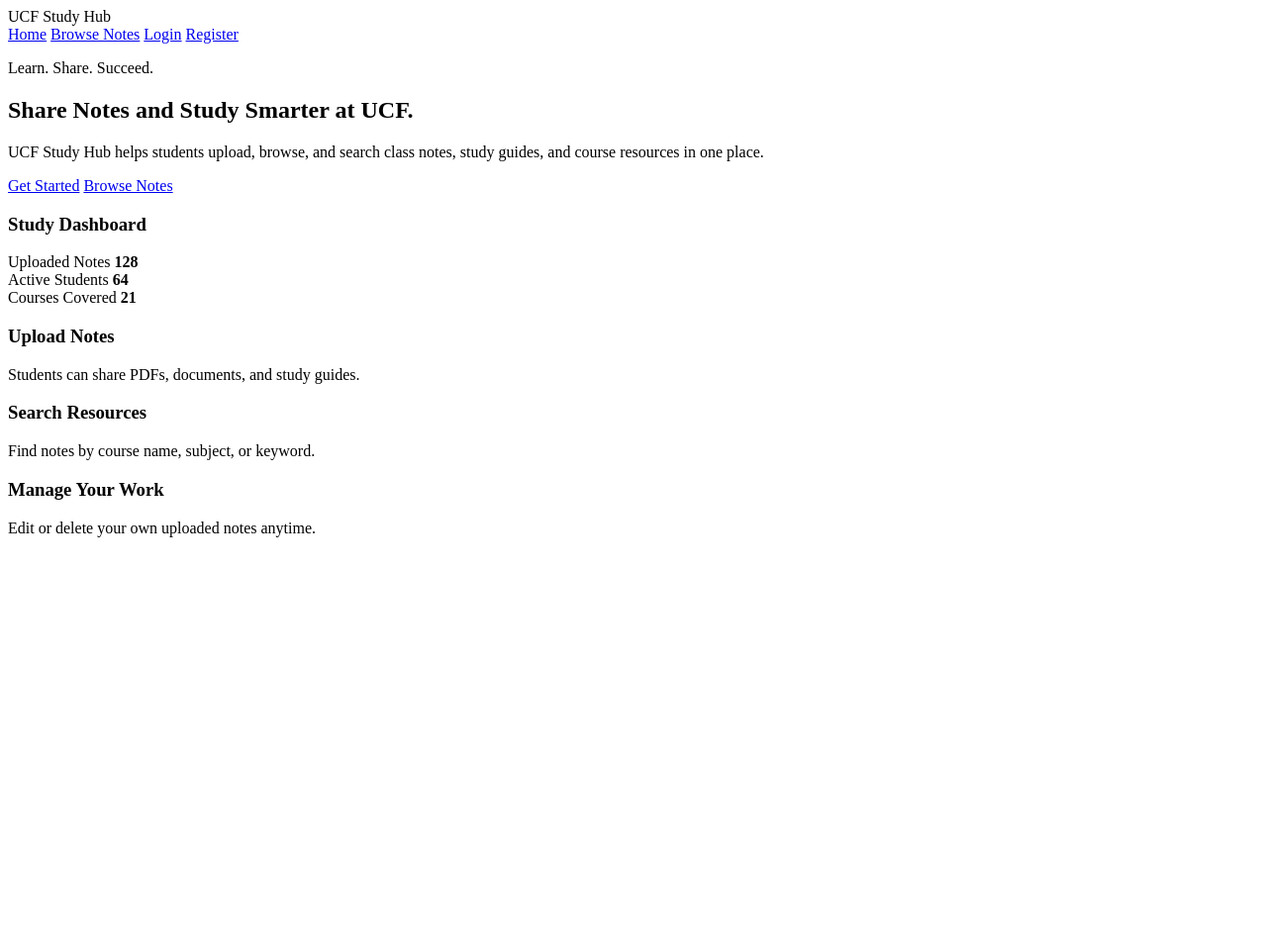
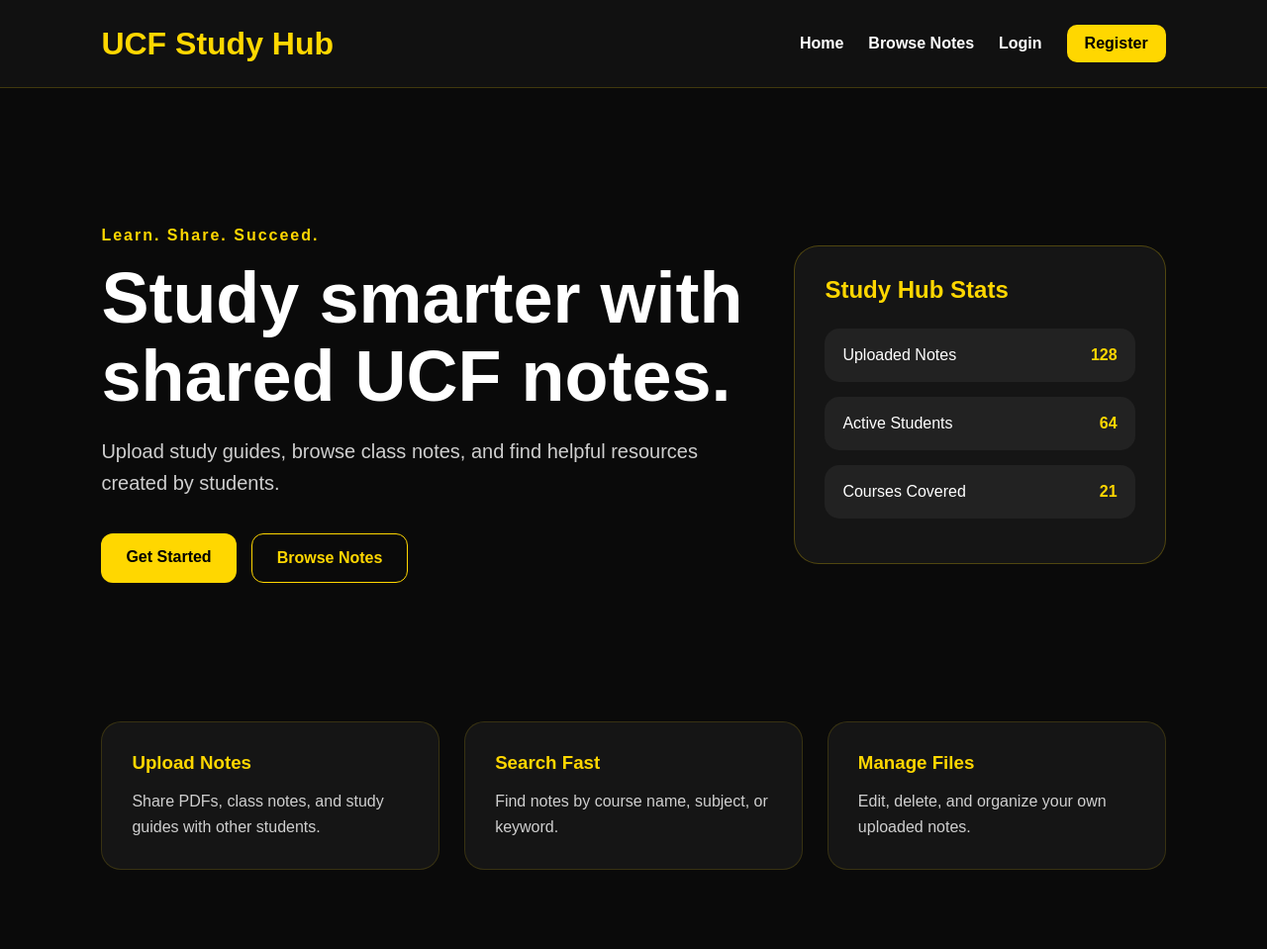
Before and after one commit to elvie-valmores/LAMP-Stack-Project-Group-14, a PHP site: page / in a window 1280 px wide. Shown: the whole page at 99% size. Before the commit the page ends 543 px from the top, so only its background shows below. Run offline with PHP 8.4, Linux system fonts and the light colour scheme.

Commit message:
Convert frontend pages to PHP and update homepage

```diff
--- a/frontend/assets/css/style.css
+++ b/frontend/assets/css/style.css
@@ -0,0 +1,179 @@
+* {
+    margin: 0;
+    padding: 0;
+    box-sizing: border-box;
+}
+
+body {
+    background: #0a0a0a;
+    color: white;
+    font-family: Arial, Helvetica, sans-serif;
+}
+
+.navbar {
+    display: flex;
+    justify-content: space-between;
+    align-items: center;
+    padding: 25px 8%;
+    background: #111111;
+    border-bottom: 1px solid rgba(255, 215, 0, 0.2);
+}
+
+.logo {
+    font-size: 32px;
+    font-weight: bold;
+    color: gold;
+}
+
+.nav-links {
+    display: flex;
+    align-items: center;
+    gap: 25px;
+}
+
+.nav-links a {
+    color: white;
+    text-decoration: none;
+    font-weight: 600;
+    transition: 0.3s;
+}
+
+.nav-links a:hover {
+    color: gold;
+}
+
+.nav-btn {
+    background: gold;
+    color: black !important;
+    padding: 10px 18px;
+    border-radius: 10px;
+}
+
+.hero {
+    min-height: 80vh;
+    display: flex;
+    justify-content: space-between;
+    align-items: center;
+    padding: 80px 8%;
+    gap: 50px;
+}
+
+.hero-left {
+    max-width: 650px;
+}
+
+.tagline {
+    color: gold;
+    font-weight: bold;
+    margin-bottom: 15px;
+    letter-spacing: 2px;
+}
+
+.hero-left h1 {
+    font-size: 72px;
+    line-height: 1.1;
+    margin-bottom: 20px;
+}
+
+.hero-text {
+    color: #cfcfcf;
+    font-size: 20px;
+    line-height: 1.6;
+    margin-bottom: 35px;
+}
+
+.hero-buttons {
+    display: flex;
+    gap: 15px;
+}
+
+.btn {
+    text-decoration: none;
+    padding: 15px 25px;
+    border-radius: 12px;
+    font-weight: bold;
+}
+
+.primary {
+    background: gold;
+    color: black;
+}
+
+.secondary {
+    border: 1px solid gold;
+    color: gold;
+}
+
+.hero-card {
+    width: 380px;
+    background: #151515;
+    border: 1px solid rgba(255, 215, 0, 0.25);
+    border-radius: 25px;
+    padding: 30px;
+}
+
+.hero-card h3 {
+    color: gold;
+    margin-bottom: 25px;
+    font-size: 24px;
+}
+
+.stat {
+    background: #222;
+    border-radius: 15px;
+    padding: 18px;
+    margin-bottom: 15px;
+    display: flex;
+    justify-content: space-between;
+}
+
+.stat strong {
+    color: gold;
+}
+
+.features {
+    display: grid;
+    grid-template-columns: repeat(3, 1fr);
+    gap: 25px;
+    padding: 0 8% 80px;
+}
+
+.feature-card {
+    background: #151515;
+    padding: 30px;
+    border-radius: 20px;
+    border: 1px solid rgba(255, 215, 0, 0.15);
+}
+
+.feature-card h3 {
+    color: gold;
+    margin-bottom: 15px;
+}
+
+.feature-card p {
+    color: #cfcfcf;
+    line-height: 1.6;
+}
+
+@media(max-width: 900px) {
+    .hero {
+        flex-direction: column;
+        text-align: center;
+    }
+
+    .hero-left h1 {
+        font-size: 48px;
+    }
+
+    .hero-buttons {
+        justify-content: center;
+    }
+
+    .hero-card {
+        width: 100%;
+    }
+
+    .features {
+        grid-template-columns: 1fr;
+    }
+}
--- a/frontend/index.html
+++ b/frontend/index.php
@@ -2,8 +2,9 @@
 <html lang="en">
 <head>
     <meta charset="UTF-8">
+    <meta name="viewport" content="width=device-width, initial-scale=1.0">
     <title>UCF Study Hub</title>
-    <link rel="stylesheet" href="style.css">
+    <link rel="stylesheet" href="assets/css/style.css">
 </head>
 <body>
 
@@ -13,39 +14,39 @@
     <div class="nav-links">
         <a href="index.html">Home</a>
         <a href="pages/browse-notes.html">Browse Notes</a>
-        <a href="pages/login.html">Login</a>
-        <a href="pages/register.html" class="nav-btn">Register</a>
+        <a href="pages/login.php">Login</a>
+        <a href="pages/register.php" class="nav-btn">Register</a>
     </div>
 </nav>
 
 <section class="hero">
-    <div class="hero-content">
-        <p class="tag">Learn. Share. Succeed.</p>
-        <h1>Share Notes and Study Smarter at UCF.</h1>
-        <p class="description">
-            UCF Study Hub helps students upload, browse, and search class notes, study guides, and course resources in one place.
+    <div class="hero-left">
+        <p class="tagline">Learn. Share. Succeed.</p>
+        <h1>Study smarter with shared UCF notes.</h1>
+        <p class="hero-text">
+            Upload study guides, browse class notes, and find helpful resources created by students.
         </p>
 
         <div class="hero-buttons">
             <a href="pages/register.html" class="btn primary">Get Started</a>
-            <a href="pages/browse-notes.html" class="btn secondary">Browse Notes</a>
+            <a href="pages/browse-notes.php" class="btn secondary">Browse Notes</a>
         </div>
     </div>
 
     <div class="hero-card">
-        <h3>Study Dashboard</h3>
+        <h3>Study Hub Stats</h3>
 
-        <div class="card-row">
+        <div class="stat">
             <span>Uploaded Notes</span>
             <strong>128</strong>
         </div>
 
-        <div class="card-row">
+        <div class="stat">
             <span>Active Students</span>
             <strong>64</strong>
         </div>
 
-        <div class="card-row">
+        <div class="stat">
             <span>Courses Covered</span>
             <strong>21</strong>
         </div>
@@ -55,17 +56,17 @@
 <section class="features">
     <div class="feature-card">
         <h3>Upload Notes</h3>
-        <p>Students can share PDFs, documents, and study guides.</p>
+        <p>Share PDFs, class notes, and study guides with other students.</p>
     </div>
 
     <div class="feature-card">
-        <h3>Search Resources</h3>
+        <h3>Search Fast</h3>
         <p>Find notes by course name, subject, or keyword.</p>
     </div>
 
     <div class="feature-card">
-        <h3>Manage Your Work</h3>
-        <p>Edit or delete your own uploaded notes anytime.</p>
+        <h3>Manage Files</h3>
+        <p>Edit, delete, and organize your own uploaded notes.</p>
     </div>
 </section>
 
```
Also changed, not shown: frontend/pages/browse-notes.html (deleted), frontend/pages/browse-notes.php (added), frontend/pages/dashboard.html (deleted), frontend/pages/dashboard.php (added), frontend/pages/edit-note.html (deleted), frontend/pages/edit-note.php (added), frontend/pages/login.html (deleted), frontend/pages/login.php (added), frontend/pages/note-details.html (deleted), frontend/pages/note-details.php (added), frontend/pages/profile.html (deleted), frontend/pages/profile.php (added), frontend/pages/register.html (deleted), frontend/pages/register.php (added), 2 more files.
